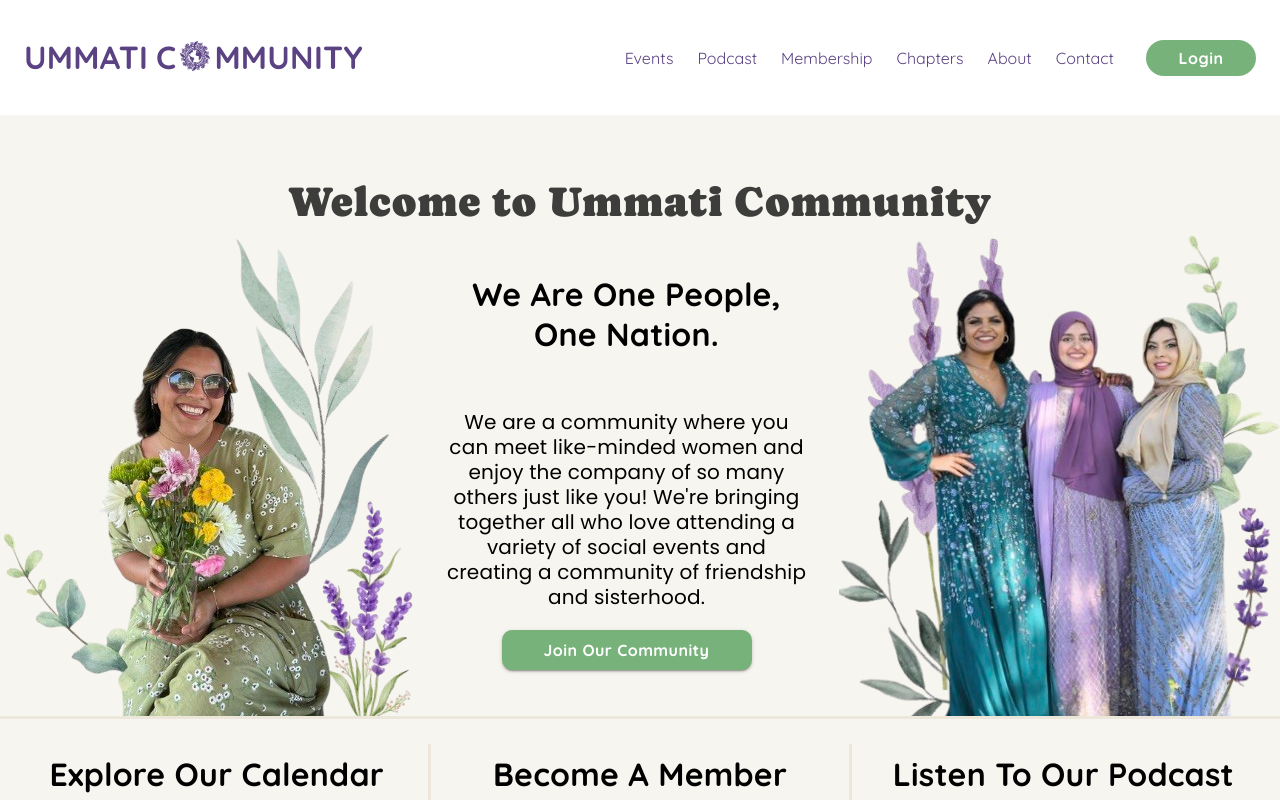
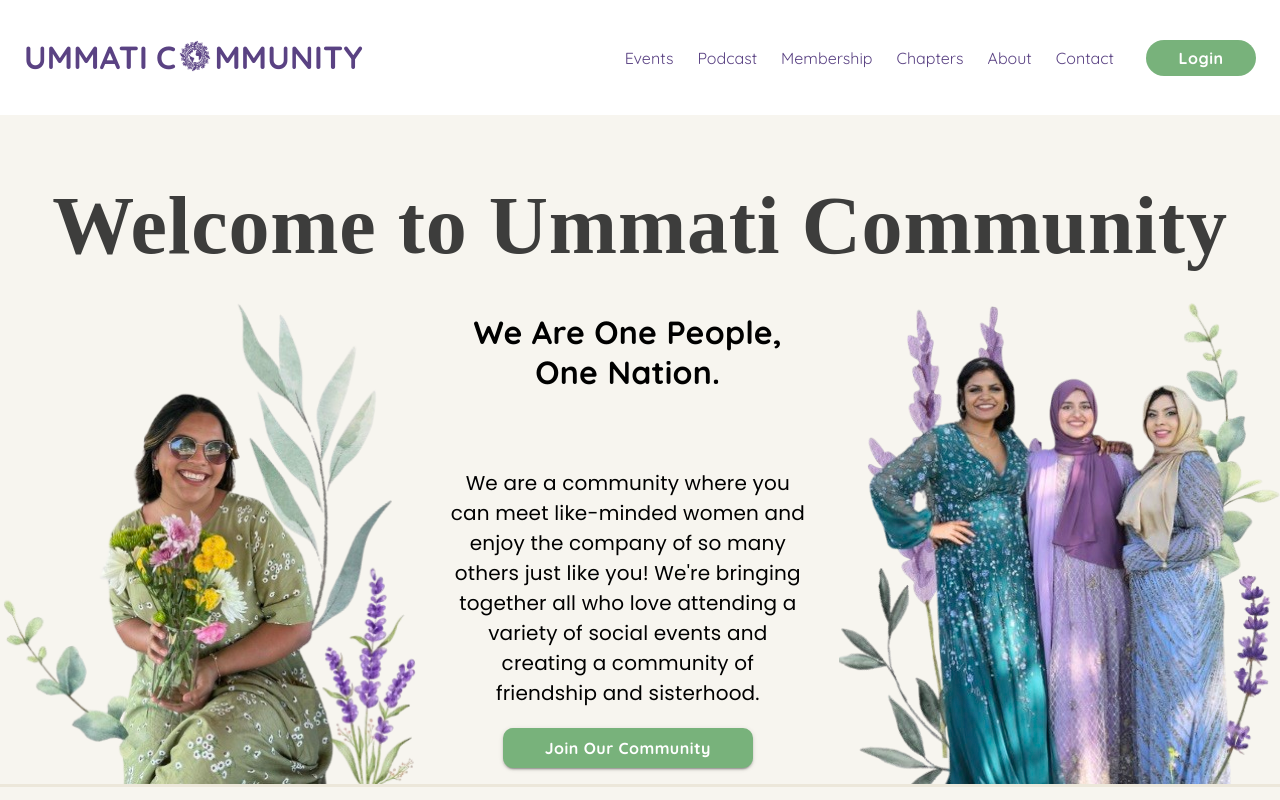
Before and after one commit to ekkomediaprojects/ummati-frontend, a React (Create React App) app: page / in a window 1280 px wide. Shown: the top 800 px of the page. Built offline with nearby package versions, Linux system fonts and the light colour scheme.

Commit message:
fixes and alligments

```diff
--- a/src/components/HeroSection.js
+++ b/src/components/HeroSection.js
@@ -2,6 +2,9 @@
 import { Grid2, Typography, Button, Box } from "@mui/material";
 import { styled } from "@mui/system";
 import leftImage from "../assets/images/homepage/hero/left image heroSection.png";
+import leftImageCroped from "../assets/images/homepage/hero/left image heroSectionCroped.png";
+import rightImageCroped from "../assets/images/homepage/hero/right image heroSectionCroped.png";
+
 import rightImage from "../assets/images/homepage/hero/right image heroSection.png";
 import podcastImage from "../assets/images/homepage/hero/podcast.png";
 import { useNavigate } from "react-router-dom";
@@ -25,8 +28,9 @@
       <Box textAlign="center">
         <Typography
           sx={{
-            fontFamily: "Caprasimo",
-            fontSize: { xs: "14px", sm: "24px", md: "34px", lg: "42px" },
+            fontFamily: "Cooper Black",
+            fontWeight : "bold",
+            fontSize: { xs: "14px", sm: "24px", md: "34px", lg: "82px" },
             margin: 0,
             lineHeight: "1.2",
             color: "#3D3D3C",
@@ -46,7 +50,7 @@
           gap: { xs: "8px", sm: "14px", md: "32px" },
           boxSizing: "border-box",
           overflow: "hidden",
-          // marginTop: { sm: "20px" },
+          marginTop: { sm: "20px" },
           borderBottom: {
             sm: "3px solid #ECE7DA",
           },
@@ -60,7 +64,6 @@
           sx={{
             width: { xs: "97px", sm: "20%", md: "35%" },
             height: { xs: "114px", sm: "auto" },
-            objectFit: "contain",
             maxWidth: "100%",
             alignSelf: "flex-end",
           }}
@@ -74,7 +77,7 @@
             justifyContent: "flex-start", // Align content at the top of the container
             alignItems: "center",
             textAlign: "center",
-            maxWidth: { xs: "80%", sm: "60%", md: "30%" },
+            maxWidth: { xs: "80%", sm: "60%", md: "28%" },
             mx: "auto",
           }}
         >
@@ -86,7 +89,7 @@
               fontSize: { xs: "8px", sm: "16px", lg: "32px" },
               color: "black",
               lineHeight: { xs: "10px", sm: "20px", lg: "40px" },
-              marginBottom: { sm: "20px", lg: "40px" },
+              marginBottom: { sm: "20px", lg: "60px" },
             }}
           >
             We Are One People, One Nation.
@@ -96,27 +99,26 @@
               fontFamily: "Poppins",
               fontSize: { xs: "6px", sm: "8px", md: "14px", lg: "20px" },
               fontWeight: 400,
-              lineHeight: { xs: "10px", sm: "12px", md: "25px" },
+              textAlign : "center",
+              lineHeight: { xs: "10px", sm: "12px", md: "30px" },
               mt: { lg: 2 },
             }}
           >
-            We are a community where you can meet like-minded women and enjoy
-            the company of so many others just like you! We're bringing together
-            all who love attending a variety of social events and creating a
-            community of friendship and sisterhood.
+          We are a community where you can meet like-minded women and enjoy the company of so many others just like you! We're bringing together all who love attending a variety of social events and creating a community of friendship and sisterhood.
           </Typography>
 
           <Button
             variant="contained"
             sx={{
-              fontSize: { xs: "8px", sm: "10px", md: "14px", lg: "16px" },
+              fontSize: { xs: "7px", sm: "10px", md: "14px", lg: "16px" },
               fontFamily: "Quicksand",
               fontWeight: "700",
               backgroundColor: "#78B27B",
               borderRadius: "10px",
               textTransform: "none",
-              marginTop: { xs: "10px", lg: "20px" },
-              width: { xs: "120px", sm: "140px", md: "200px", lg: "250px" },
+              whiteSpace: "nowrap",
+              marginTop: { xs: "8px", lg: "20px" },
+              width: { xs: "100px", sm: "140px", md: "200px", lg: "250px" },
             }}
             onClick={() => handleNavigate("/signup")}
           >
```
Also changed, not shown: src/assets/images/homepage/hero/left image heroSectionCroped.png (added), src/assets/images/homepage/hero/right image heroSectionCroped.png (added).
